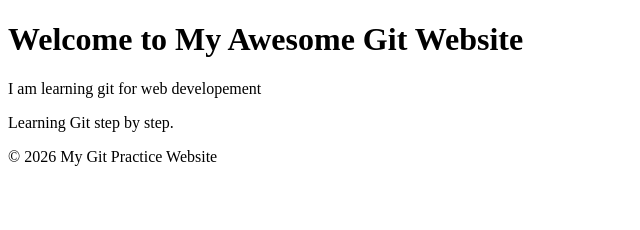
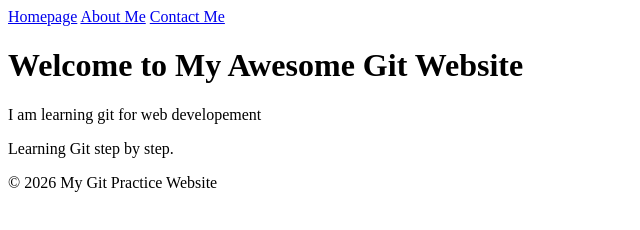
Before and after one commit to vijolouis01/git-practice, a plain HTML site: page index.html in a window 1280 px wide. Shown: the whole page, without its empty margins (0-640 px from the left). Drawn offline with Linux system fonts and the light colour scheme.

Commit message:
upadate navigation label

```diff
--- a/index.html
+++ b/index.html
@@ -6,11 +6,16 @@
     <title>My Git Practice</title>
 </head>
 <body>
+    <nav>
+        <a href="index.html">Homepage</a>
+        <a href="about.html">About Me</a>
+        <a href="contact.html">Contact Me</a>
+    </nav>
     <h1>Welcome to My Awesome Git Website</h1>
     <p>I am learning git for web developement</p>
     <p>Learning Git step by step.</p>
     <footer>
-    <p>&copy; 2026 My Git Practice Website</p>
-</footer>
+        <p>&copy; 2026 My Git Practice Website</p>
+    </footer>
 </body>
 </html>
```
